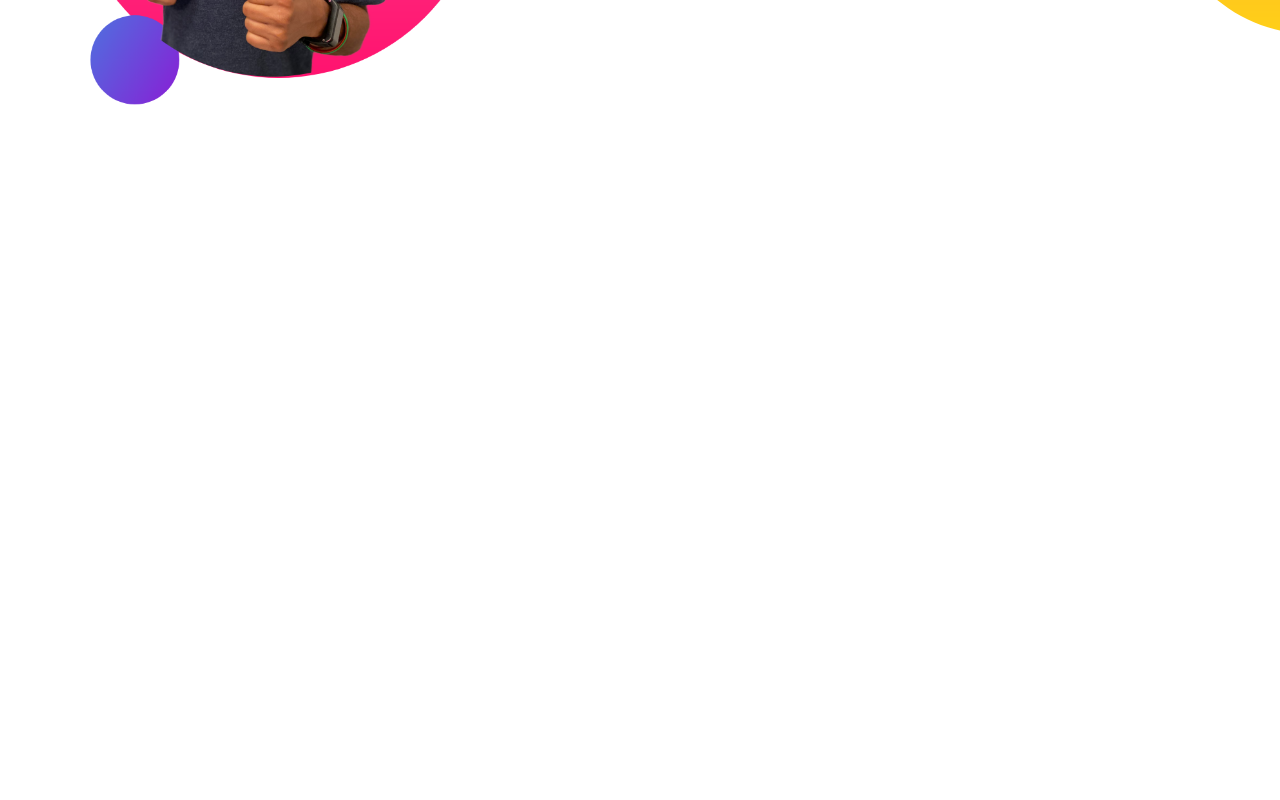
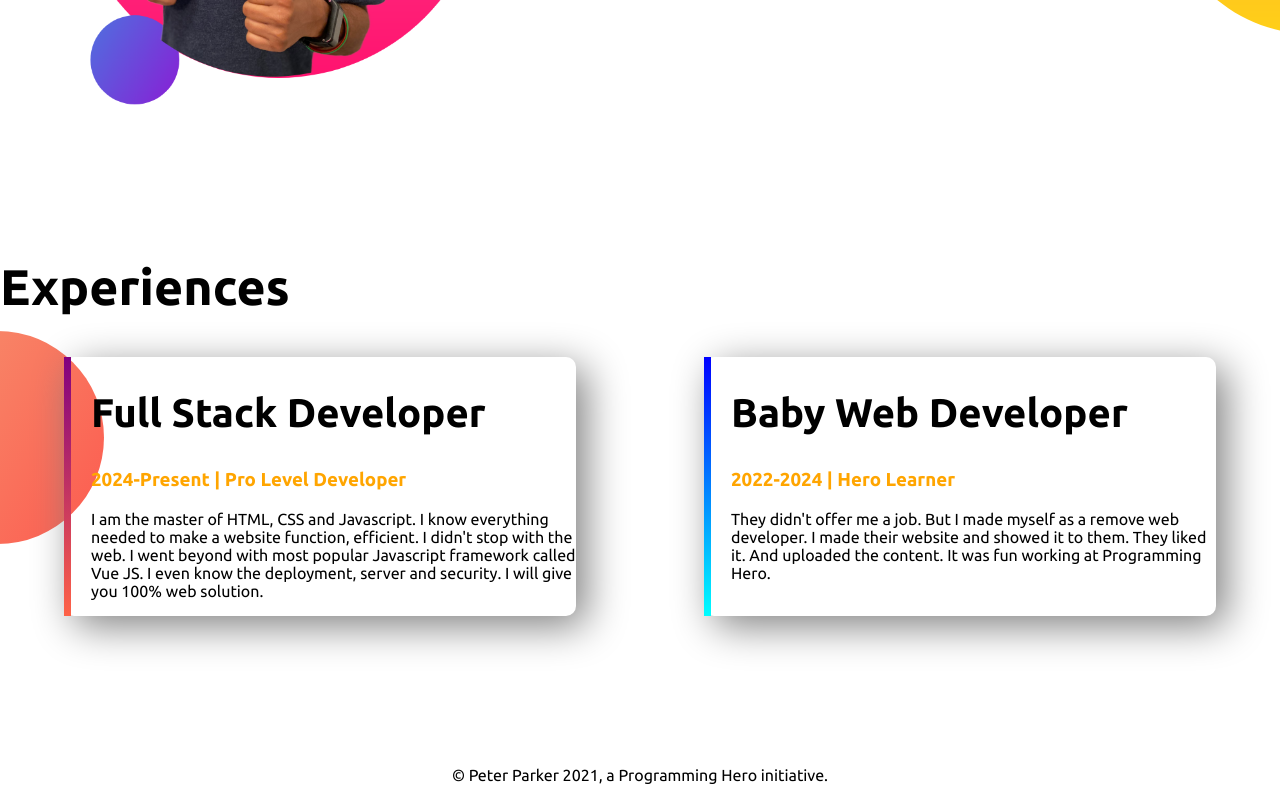
Before and after one commit to MasudSarder/developer-portfolio, a plain HTML site: page index.html in a window 1280 px wide. Shown: the part 948-1748 px from the top of the page. Before the commit the page ends 1206 px from the top, so only its background shows below. Drawn offline with Linux system fonts and the light colour scheme.

Commit message:
footer adder

```diff
--- a/index.html
+++ b/index.html
@@ -16,7 +16,7 @@
 
 <body>
 
-    <section class="top-banner">
+    <section class="top-banner flexible-container">
         <div class="headerOne">
             <h1>Welcome To</h1>
             <h1><span class="orange-color">Masud Sarder</span> World</h1>
@@ -30,7 +30,7 @@
             <img src="images/my-bg.png" alt="">
         </div>
     </section>
-    <section class="dream-big">
+    <section class="dream-big flexible-container">
         <div class="headerOne">
             <img src="images/jhankar2.png" alt="">
         </div>
@@ -41,6 +41,24 @@
             <a class="link-button" target="_blank" href="">DOWLOAD RESUME</a>
         </div>
     </section>
+    <section class="experience-area">
+        <h1>Experiences</h1>
+        <div class="flexible-container">
+            <div id="full-stack-experience" class="experience-item">
+                <h2>Full Stack Developer</h2>
+                <h3  class="orange-color">2024-Present | Pro Level Developer</h3>
+                <p>I am the master of HTML, CSS and Javascript. I know everything needed to make a website function, efficient. I didn't stop with the web. I went beyond with most popular Javascript framework called Vue JS. I even know the deployment, server and security. I will give you 100% web solution.</p>
+            </div>
+            <div id="web-dev-ecperience" class="experience-item">
+                <h2>Baby Web Developer</h2>
+                 <h3 class="orange-color">2022-2024 | Hero Learner</h3>
+                 <p>They didn't offer me a job. But I made myself as a remove web developer. I made their website and showed it to them. They liked it. And uploaded the content. It was fun working at Programming Hero.</p>
+            </div>
+        </div>
+    </section>
+    <footer>
+        <p>© Peter Parker 2021, a Programming Hero initiative.</p>
+    </footer>
 
 </body>
 
--- a/style.css
+++ b/style.css
@@ -8,12 +8,15 @@ body {
 h1 {
     font-size: 50px;
 }
+h2{
+    font-size: 40px;
+}
 
 .orange-color {
     color: orange;
 }
 
-section{
+.flexible-container{
     display: flex;
     margin-bottom: 150px;
 }
@@ -47,3 +50,30 @@ section{
     background-position: right;
 
 }
+.experience-area{
+    background-image: url(images/exp-bg.png);
+    background-repeat: no-repeat;
+    background-position: left;
+
+}
+.experience-item{
+    width: 40%;
+    margin-left: 5%;
+    margin-right: 5%;
+    padding-left: 20px;
+    border-radius: 10px;
+    box-shadow: 10px 10px 40px gray;
+}
+#web-dev-ecperience{
+    border-left: 7px solid;
+    border-image: linear-gradient(blue, cyan) ;
+    border-image-slice: 1;
+}
+#full-stack-experience{
+    border-left: 7px solid;
+    border-image: linear-gradient(purple, tomato) ;
+    border-image-slice: 1;
+}
+footer p{
+    text-align: center;
+}
```
Also changed, not shown: 4 other files.
